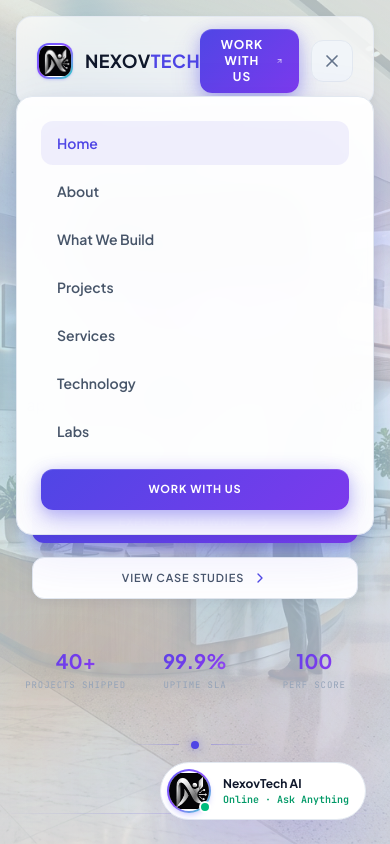
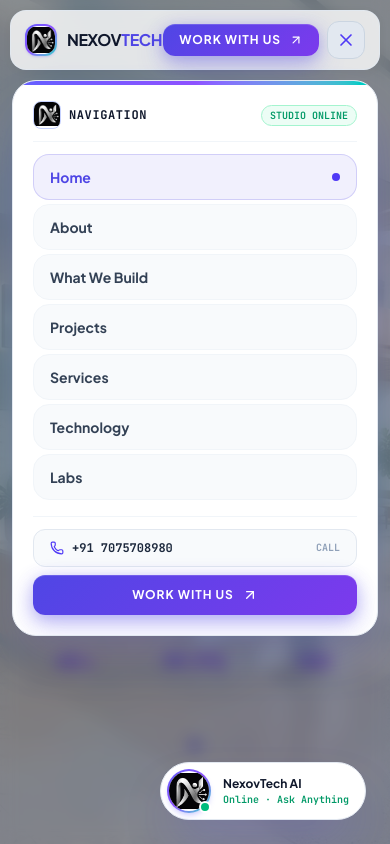
Before and after one commit to navaniish/NexovTech, a React (Vite) app: page / in a window 390 px wide. Both pictures are taken after a click on the button "Toggle Navigation Menu". Shown: the top 844 px of the page. Built offline with nearby package versions, Linux system fonts and the light colour scheme; a web font is replaced by a local one.

Commit message:
Perfect top bar header for mobile with backdrop overlay, active section indicators, and quick phone tap link

```diff
--- a/src/components/Header.tsx
+++ b/src/components/Header.tsx
@@ -1,5 +1,5 @@
 import React, { useState, useEffect } from 'react';
-import { Menu, X, ArrowUpRight } from 'lucide-react';
+import { Menu, X, ArrowUpRight, Phone } from 'lucide-react';
 
 interface HeaderProps {
   activeSection: string;
@@ -11,7 +11,7 @@
   const [scrolled, setScrolled] = useState(false);
 
   useEffect(() => {
-    const fn = () => setScrolled(window.scrollY > 30);
+    const fn = () => setScrolled(window.scrollY > 20);
     window.addEventListener('scroll', fn, { passive: true });
     return () => window.removeEventListener('scroll', fn);
   }, []);
@@ -26,30 +26,34 @@
     { id: 'labs',         label: 'Labs' },
   ];
 
-  const click = (id: string) => { onNavigate(id); setMobileOpen(false); };
+  const click = (id: string) => {
+    onNavigate(id);
+    setMobileOpen(false);
+  };
 
   return (
-    <header className="fixed top-0 left-0 right-0 z-[5000] px-4 md:px-8 pt-4">
+    <>
+      <header className="fixed top-0 left-0 right-0 z-[5000] px-2.5 sm:px-6 md:px-8 pt-2.5 sm:pt-4 pointer-events-none">
         <div
-        className="max-w-7xl mx-auto rounded-2xl px-5 py-3 flex items-center justify-between transition-all duration-400"
+          className="max-w-7xl mx-auto rounded-2xl px-3.5 sm:px-5 py-2.5 sm:py-3 flex items-center justify-between pointer-events-auto transition-all duration-300"
           style={{
-          background: scrolled ? 'rgba(248,250,252,0.90)' : 'rgba(255,255,255,0.70)',
+            background: scrolled ? 'rgba(255,255,255,0.92)' : 'rgba(255,255,255,0.80)',
             backdropFilter: 'blur(20px)',
             WebkitBackdropFilter: 'blur(20px)',
-          border: '1px solid rgba(226,232,240,0.8)',
+            border: '1px solid rgba(226,232,240,0.9)',
             boxShadow: scrolled
-            ? '0 4px 24px rgba(79,70,229,0.08), 0 1px 4px rgba(15,23,42,0.06)'
-            : '0 2px 8px rgba(15,23,42,0.04)',
+              ? '0 10px 30px rgba(79,70,229,0.08), 0 2px 8px rgba(15,23,42,0.06)'
+              : '0 2px 10px rgba(15,23,42,0.04)',
           }}
         >
           {/* Logo */}
-        <button onClick={() => click('hero')} className="flex items-center gap-3 group focus:outline-none">
-          <div className="w-9 h-9 rounded-xl p-0.5 bg-gradient-to-br from-indigo-500 via-violet-500 to-teal-400 shadow-sm shadow-indigo-500/20 flex items-center justify-center shrink-0 transition-transform duration-300 group-hover:scale-105">
+          <button onClick={() => click('hero')} className="flex items-center gap-2.5 sm:gap-3 group focus:outline-none shrink-0">
+            <div className="w-8 h-8 sm:w-9 sm:h-9 rounded-xl p-0.5 bg-gradient-to-br from-indigo-500 via-violet-500 to-teal-400 shadow-sm shadow-indigo-500/20 flex items-center justify-center shrink-0 transition-transform duration-300 group-hover:scale-105">
               <div className="w-full h-full rounded-[10px] overflow-hidden bg-white flex items-center justify-center">
                 <img src="/logo.jpeg" alt="NexovTech Logo" className="w-full h-full object-cover" />
               </div>
             </div>
-          <span className="font-heading font-bold text-lg tracking-wide" style={{ color: '#0f172a' }}>
+            <span className="font-heading font-bold text-base sm:text-lg tracking-tight text-slate-900">
               NEXOV<span style={{ color: '#4f46e5' }}>TECH</span>
             </span>
           </button>
@@ -79,61 +83,105 @@
             })}
           </nav>
 
-        {/* CTA */}
-        <div className="flex items-center gap-3">
+          {/* CTA & Mobile Toggle */}
+          <div className="flex items-center gap-2 sm:gap-3">
             <button
               onClick={() => click('contact')}
-            className="hidden sm:flex btn-primary !py-2 !px-4 !text-xs"
+              className="hidden sm:flex btn-primary !py-2 !px-4 !text-xs shrink-0"
             >
               <span>WORK WITH US</span>
               <ArrowUpRight className="w-3.5 h-3.5" />
             </button>
 
+            {/* Mobile Menu Toggle Button */}
             <button
               onClick={() => setMobileOpen(!mobileOpen)}
-            className="lg:hidden p-2.5 rounded-xl transition-colors"
-            style={{ color: '#64748b', background: '#f1f5f9', border: '1px solid #e2e8f0' }}
-            aria-label="Toggle menu"
+              className="lg:hidden p-2 rounded-xl transition-all duration-200 active:scale-95 focus:outline-none"
+              style={{
+                color: '#475569',
+                background: mobileOpen ? '#e2e8f0' : '#f1f5f9',
+                border: '1px solid #cbd5e1',
+              }}
+              aria-label="Toggle Navigation Menu"
             >
-            {mobileOpen ? <X className="w-5 h-5" /> : <Menu className="w-5 h-5" />}
+              {mobileOpen ? <X className="w-5 h-5 text-indigo-600" /> : <Menu className="w-5 h-5 text-slate-800" />}
             </button>
           </div>
         </div>
+      </header>
 
-      {/* Mobile Drawer */}
+      {/* Mobile Backdrop Overlay */}
       {mobileOpen && (
         <div
-          className="lg:hidden fixed inset-x-4 top-24 z-[4999] rounded-2xl p-6 animate-in fade-in slide-in-from-top-2 duration-200"
-          style={{
-            background: 'rgba(255,255,255,0.97)',
-            border: '1px solid #e2e8f0',
-            backdropFilter: 'blur(20px)',
-            boxShadow: '0 20px 60px rgba(79,70,229,0.12), 0 4px 16px rgba(15,23,42,0.08)',
-          }}
+          onClick={() => setMobileOpen(false)}
+          className="lg:hidden fixed inset-0 z-[4998] bg-slate-950/40 backdrop-blur-sm animate-in fade-in duration-200"
+        />
+      )}
+
+      {/* Mobile Navigation Drawer Sheet */}
+      {mobileOpen && (
+        <div
+          className="lg:hidden fixed top-20 inset-x-3 sm:inset-x-6 z-[5000] rounded-3xl p-5 sm:p-6 bg-white border border-slate-200 shadow-2xl shadow-indigo-500/20 overflow-hidden animate-in zoom-in-95 slide-in-from-top-4 duration-300"
         >
-          <nav className="flex flex-col gap-1">
-            {navLinks.map(link => (
+          {/* Top Gradient Accent Stripe */}
+          <div className="absolute top-0 left-0 right-0 h-1 bg-gradient-to-r from-indigo-500 via-violet-500 to-teal-400" />
+
+          <div className="flex items-center justify-between pb-3 mb-3 border-b border-slate-100">
+            <div className="flex items-center gap-2">
+              <div className="w-7 h-7 rounded-lg overflow-hidden border border-indigo-200">
+                <img src="/logo.jpeg" alt="Logo" className="w-full h-full object-cover" />
+              </div>
+              <span className="text-xs font-mono font-bold text-slate-900 uppercase tracking-wider">NAVIGATION</span>
+            </div>
+            <span className="text-[10px] font-mono text-emerald-600 font-semibold bg-emerald-50 px-2 py-0.5 rounded-full border border-emerald-200">
+              STUDIO ONLINE
+            </span>
+          </div>
+
+          <nav className="flex flex-col gap-1 mb-4">
+            {navLinks.map(link => {
+              const active = activeSection === link.id;
+              return (
                 <button
                   key={link.id}
                   onClick={() => click(link.id)}
-                className="text-left px-4 py-3 rounded-xl font-heading font-semibold text-sm transition-colors"
+                  className="flex items-center justify-between text-left px-4 py-3 rounded-2xl font-heading font-bold text-sm transition-all"
                   style={{
-                  color: activeSection === link.id ? '#4f46e5' : '#475569',
-                  background: activeSection === link.id ? 'rgba(79,70,229,0.08)' : 'transparent',
+                    color: active ? '#4f46e5' : '#334155',
+                    background: active ? 'rgba(79,70,229,0.08)' : '#f8fafc',
+                    border: `1px solid ${active ? 'rgba(79,70,229,0.2)' : '#f1f5f9'}`,
                   }}
                 >
-                {link.label}
+                  <span>{link.label}</span>
+                  {active && <span className="w-2 h-2 rounded-full bg-indigo-600" />}
                 </button>
-            ))}
+              );
+            })}
+          </nav>
+
+          {/* Quick Direct Phone & Contact CTAs */}
+          <div className="pt-3 border-t border-slate-100 space-y-2">
+            <a
+              href="tel:+917075708980"
+              className="w-full py-2.5 px-4 rounded-xl bg-slate-50 border border-slate-200 flex items-center justify-between text-xs font-mono font-bold text-slate-800"
+            >
+              <div className="flex items-center gap-2">
+                <Phone className="w-3.5 h-3.5 text-indigo-600" />
+                <span>+91 7075708980</span>
+              </div>
+              <span className="text-[10px] text-slate-400">CALL</span>
+            </a>
+
             <button
               onClick={() => click('contact')}
-              className="mt-3 btn-primary w-full justify-center"
+              className="btn-primary w-full justify-center !py-3 !text-xs"
             >
-              Work With Us
+              <span>WORK WITH US</span>
+              <ArrowUpRight className="w-4 h-4" />
             </button>
-          </nav>
+          </div>
         </div>
       )}
-    </header>
+    </>
   );
 };
```
Lines whose indentation alone changed are shown as unchanged.
